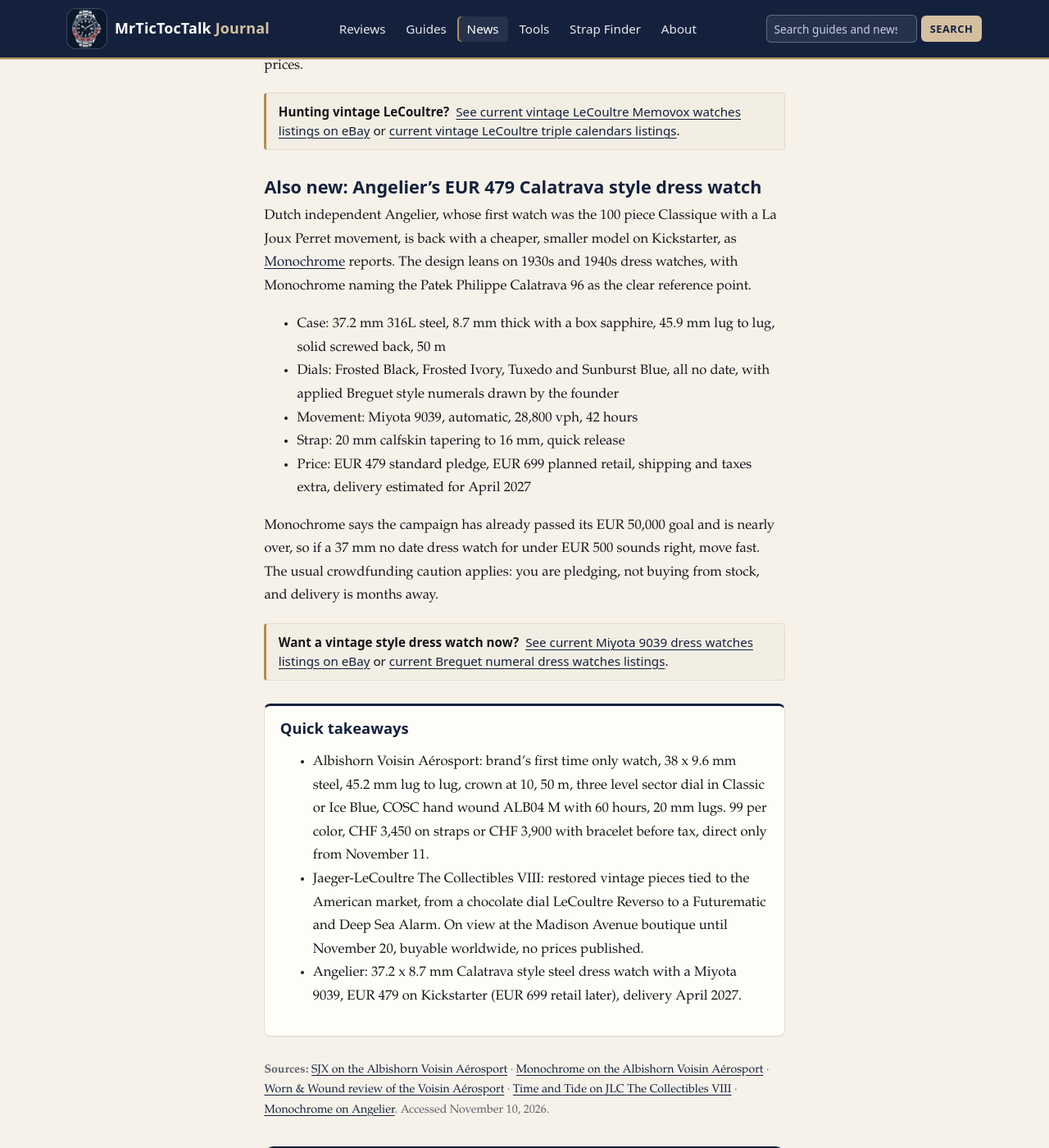
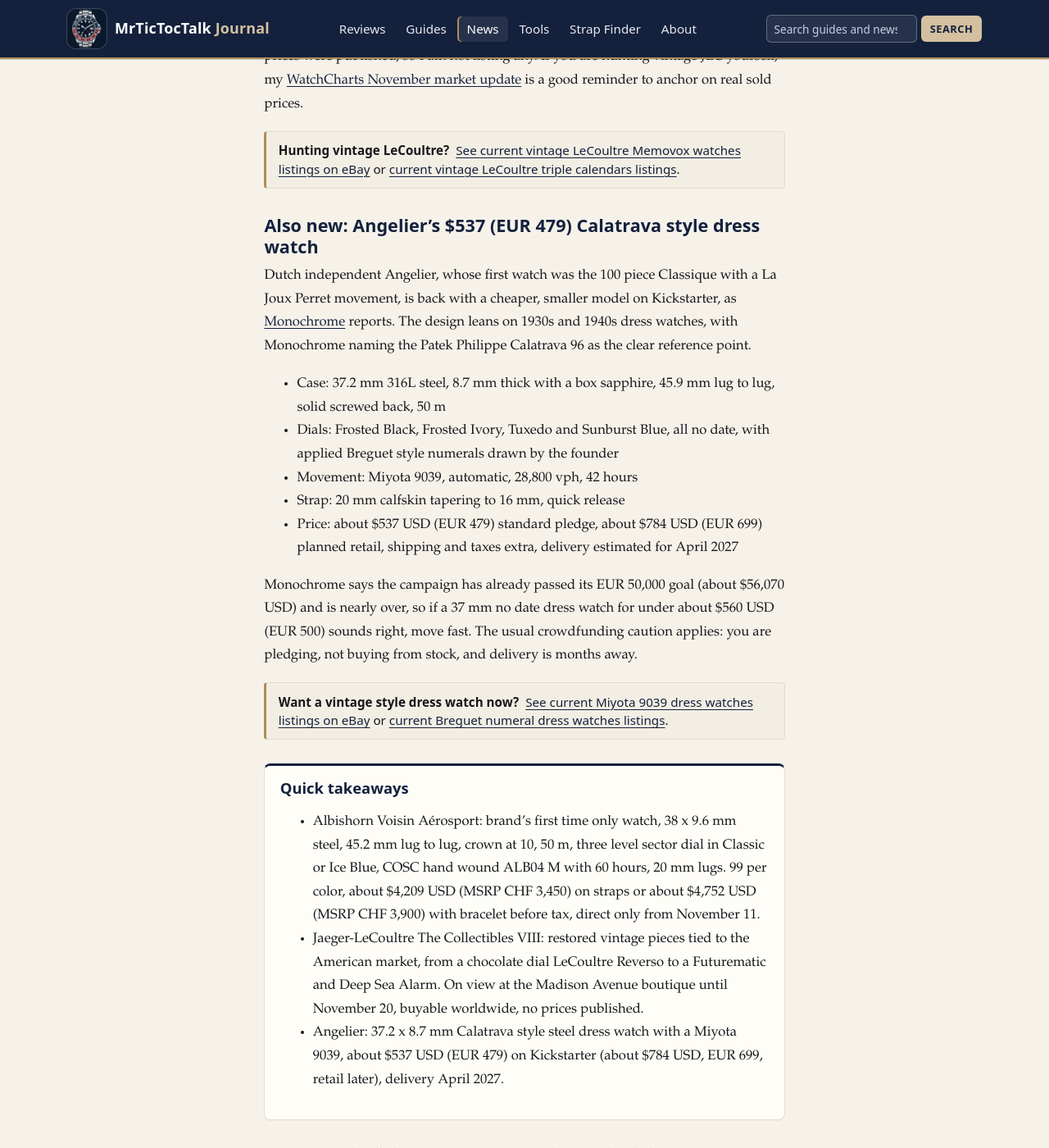
Before and after one commit to williec677/williec677.github.io, a Jekyll site: the page built from _posts/2026-11-10-albishorn-voisin-aerosport-jlc-collectibles-angelier-news.md, in a window 1280 px wide and 1400 px high, scrolled down 4451 px. Shown: the whole window at 82% size. Built offline with Jekyll 4.4.1, drawn with Linux system fonts in a browser that asks for light colours; some of the changed text lies outside the part shown.

Commit message:
Albishorn post: show USD with every CHF and EUR price

```diff
--- a/_posts/2026-11-10-albishorn-voisin-aerosport-jlc-collectibles-angelier-news.md
+++ b/_posts/2026-11-10-albishorn-voisin-aerosport-jlc-collectibles-angelier-news.md
@@ -1,14 +1,14 @@
 ---
 layout: post
-title: "Watch News: Albishorn's Voisin Aérosport Is a Sector Dial Chronometer for CHF 3,450, Plus JLC's American Vintage Capsule and Angelier"
+title: "Watch News: Albishorn's Voisin Aérosport Is a Sector Dial Chronometer for About $4,209 (CHF 3,450), Plus JLC's American Vintage Capsule and Angelier"
 seo_title: "Albishorn Voisin Aérosport Price, Specs and Release Date"
-description: "Albishorn's first time only watch, the Voisin Aérosport, is a 38 mm COSC chronometer with a three level sector dial, 99 pieces per color, CHF 3,450 on strap and on sale November 11. Plus Jaeger-LeCoultre's The Collectibles VIII and Angelier's EUR 479 Kickstarter dress watch."
+description: "Albishorn's first time only watch, the Voisin Aérosport, is a 38 mm COSC chronometer with a three level sector dial, 99 pieces per color, about $4,209 USD (MSRP CHF 3,450) on strap and on sale November 11. Plus Jaeger-LeCoultre's The Collectibles VIII and Angelier's about $537 (EUR 479) Kickstarter dress watch."
 date: 2026-11-10 12:20:00 -0500
 category_label: News
 cluster: news
 tags: [news, albishorn, sector dial, dress watch, micro brand, independent, jaeger-lecoultre, vintage, angelier, kickstarter]
 affiliate: true
-ig_caption: "Albishorn finally made a watch without a chronograph and it might be the best thing they've done. The Voisin Aérosport is 38 mm, 9.6 mm thin, with a three level sector dial, a crown at 10 o'clock and a hand wound COSC chronometer you can actually see through the back. 99 pieces per color, CHF 3,450, on sale November 11. Also today: JLC's eighth Collectibles capsule of American market vintage and a EUR 479 Calatrava style dress watch from Angelier. Full story on the Journal, link in bio. #albishorn #sectordial #jaegerlecoultre #dresswatch #watchnews #mrtictoctalk"
+ig_caption: "Albishorn finally made a watch without a chronograph and it might be the best thing they've done. The Voisin Aérosport is 38 mm, 9.6 mm thin, with a three level sector dial, a crown at 10 o'clock and a hand wound COSC chronometer you can actually see through the back. 99 pieces per color, about $4,209 USD (MSRP CHF 3,450), on sale November 11. Also today: JLC's eighth Collectibles capsule of American market vintage and an about $537 (EUR 479) Calatrava style dress watch from Angelier. Full story on the Journal, link in bio. #albishorn #sectordial #jaegerlecoultre #dresswatch #watchnews #mrtictoctalk"
 ---
 Albishorn built its whole reputation on chronographs that never existed: watches that look like they came out of a 1950s regatta or a Himalayan expedition, but were dreamed up today by founder Sébastien Chaulmontet. Now the Swiss independent has done something new. The **Albishorn Voisin Aérosport**, revealed on November 10, 2026, is the brand's first time only watch, and [SJX](https://watchesbysjx.com/2026/11/albishorn-voisin-aerosport.html) also notes it is the first Albishorn that lets you see the movement. It is a slim, layered sector dial chronometer that goes on sale tomorrow, and it is exactly the kind of watch that sells out quietly while everyone is busy arguing about steel sports models. I checked every number below against SJX and [Monochrome](https://monochrome-watches.com/albishorn-voisin-aerosport-retro-futuristic-chronometer-dress-watch-sector-dial-review-price/), both published today, with [Worn & Wound](https://wornandwound.com/review/review-the-albishorn-voisin-aerosport-imagines-an-art-deco-watch-that-never-was/) running a full review the same morning. After that, two more stories from today: Jaeger-LeCoultre's eighth vintage capsule and a very affordable dress watch on Kickstarter.
 
@@ -24,7 +24,7 @@ Albishorn built its whole reputation on chronographs that never existed: watches
 | Dials | Classic (silver opaline base) or Ice Blue (grained light blue base) |
 | Strap | 20 mm lugs, taupe and petrol blue leather straps included, quick release bars, optional steel bracelet |
 | Edition | 99 pieces per color, produced over three years (Monochrome) |
-| Price | CHF 3,450 with two straps, CHF 3,900 with the bracelet added, before taxes, tariffs and shipping |
+| Price | About $4,209 USD (MSRP CHF 3,450) with two straps, about $4,752 USD (MSRP CHF 3,900) with the bracelet added, before taxes, tariffs and shipping |
 | Availability | Only at albishorn-watches.ch, from November 11, 2026 |
 
 Those are the brand's retail prices as reported by both outlets. There is no US dollar price in either report, so I am not going to guess one, and there is obviously no secondary market yet.
@@ -47,7 +47,7 @@ The ALB04 M is built from an ébauche by Manufacture AMT, the arm of Sellita tha
 
 ## My take
 
-At CHF 3,450 for a 38 mm, under 10 mm, COSC certified hand wound watch with this much dial depth, the Voisin Aérosport is a strong value. SJX points out it costs almost the same as Albishorn's chronographs, so you are trading a complication for refinement, and in a dress watch that trade makes sense. The limits are real: 50 m of water resistance, only 99 per color spread over three years, and a crown position some people will not love. If sector dials are your thing, though, this is one of the most interesting ones of the year. It sits right alongside the {% assign vc = site.posts | where: "slug", "vacheron-constantin-fiftysix-grey-two-tone-mbf-lm101-colliard-news" | first %}{% if vc %}[grey sector dial Vacheron Fiftysix from this morning]({{ vc.url | absolute_url }}){% else %}grey sector dial Vacheron Fiftysix from this morning{% endif %} at roughly a quarter of the price.
+At about $4,209 USD (MSRP CHF 3,450) for a 38 mm, under 10 mm, COSC certified hand wound watch with this much dial depth, the Voisin Aérosport is a strong value. SJX points out it costs almost the same as Albishorn's chronographs, so you are trading a complication for refinement, and in a dress watch that trade makes sense. The limits are real: 50 m of water resistance, only 99 per color spread over three years, and a crown position some people will not love. If sector dials are your thing, though, this is one of the most interesting ones of the year. It sits right alongside the {% assign vc = site.posts | where: "slug", "vacheron-constantin-fiftysix-grey-two-tone-mbf-lm101-colliard-news" | first %}{% if vc %}[grey sector dial Vacheron Fiftysix from this morning]({{ vc.url | absolute_url }}){% else %}grey sector dial Vacheron Fiftysix from this morning{% endif %} at roughly a quarter of the price.
 
 Albishorn sells direct only, so the realistic secondary route is the brand's earlier models and other sector dial pieces. As always, compare sold prices, not asking prices.
 
@@ -69,7 +69,7 @@ The best detail is the tariff story: Sauret explained that to get around US tari
 
 {% include ebay-shop.html lead="Hunting vintage LeCoultre?" q="lecoultre+memovox+vintage" label="vintage LeCoultre Memovox watches" q2="lecoultre+triple+calendar+vintage" label2="vintage LeCoultre triple calendars" %}
 
-## Also new: Angelier's EUR 479 Calatrava style dress watch
+## Also new: Angelier's $537 (EUR 479) Calatrava style dress watch
 
 Dutch independent Angelier, whose first watch was the 100 piece Classique with a La Joux Perret movement, is back with a cheaper, smaller model on Kickstarter, as [Monochrome](https://monochrome-watches.com/angelier-on-kickstarter-accessible-37mm-vintage-calatrava-automatic-dress-watch-review-price/) reports. The design leans on 1930s and 1940s dress watches, with Monochrome naming the Patek Philippe Calatrava 96 as the clear reference point.
 
@@ -77,18 +77,18 @@ Dutch independent Angelier, whose first watch was the 100 piece Classique with a
 * Dials: Frosted Black, Frosted Ivory, Tuxedo and Sunburst Blue, all no date, with applied Breguet style numerals drawn by the founder
 * Movement: Miyota 9039, automatic, 28,800 vph, 42 hours
 * Strap: 20 mm calfskin tapering to 16 mm, quick release
-* Price: EUR 479 standard pledge, EUR 699 planned retail, shipping and taxes extra, delivery estimated for April 2027
+* Price: about $537 USD (EUR 479) standard pledge, about $784 USD (EUR 699) planned retail, shipping and taxes extra, delivery estimated for April 2027
 
-Monochrome says the campaign has already passed its EUR 50,000 goal and is nearly over, so if a 37 mm no date dress watch for under EUR 500 sounds right, move fast. The usual crowdfunding caution applies: you are pledging, not buying from stock, and delivery is months away.
+Monochrome says the campaign has already passed its EUR 50,000 goal (about $56,070 USD) and is nearly over, so if a 37 mm no date dress watch for under about $560 USD (EUR 500) sounds right, move fast. The usual crowdfunding caution applies: you are pledging, not buying from stock, and delivery is months away.
 
 {% include ebay-shop.html lead="Want a vintage style dress watch now?" q="miyota+9039+dress+watch" label="Miyota 9039 dress watches" q2="breguet+numeral+dress+watch" label2="Breguet numeral dress watches" %}
 
 <div class="takeaways" markdown="1">
 ## Quick takeaways
 
-* Albishorn Voisin Aérosport: brand's first time only watch, 38 x 9.6 mm steel, 45.2 mm lug to lug, crown at 10, 50 m, three level sector dial in Classic or Ice Blue, COSC hand wound ALB04 M with 60 hours, 20 mm lugs. 99 per color, CHF 3,450 on straps or CHF 3,900 with bracelet before tax, direct only from November 11.
+* Albishorn Voisin Aérosport: brand's first time only watch, 38 x 9.6 mm steel, 45.2 mm lug to lug, crown at 10, 50 m, three level sector dial in Classic or Ice Blue, COSC hand wound ALB04 M with 60 hours, 20 mm lugs. 99 per color, about $4,209 USD (MSRP CHF 3,450) on straps or about $4,752 USD (MSRP CHF 3,900) with bracelet before tax, direct only from November 11.
 * Jaeger-LeCoultre The Collectibles VIII: restored vintage pieces tied to the American market, from a chocolate dial LeCoultre Reverso to a Futurematic and Deep Sea Alarm. On view at the Madison Avenue boutique until November 20, buyable worldwide, no prices published.
-* Angelier: 37.2 x 8.7 mm Calatrava style steel dress watch with a Miyota 9039, EUR 479 on Kickstarter (EUR 699 retail later), delivery April 2027.
+* Angelier: 37.2 x 8.7 mm Calatrava style steel dress watch with a Miyota 9039, about $537 USD (EUR 479) on Kickstarter (about $784 USD, EUR 699, retail later), delivery April 2027.
 </div>
 
 <div class="sources" markdown="1">
```
